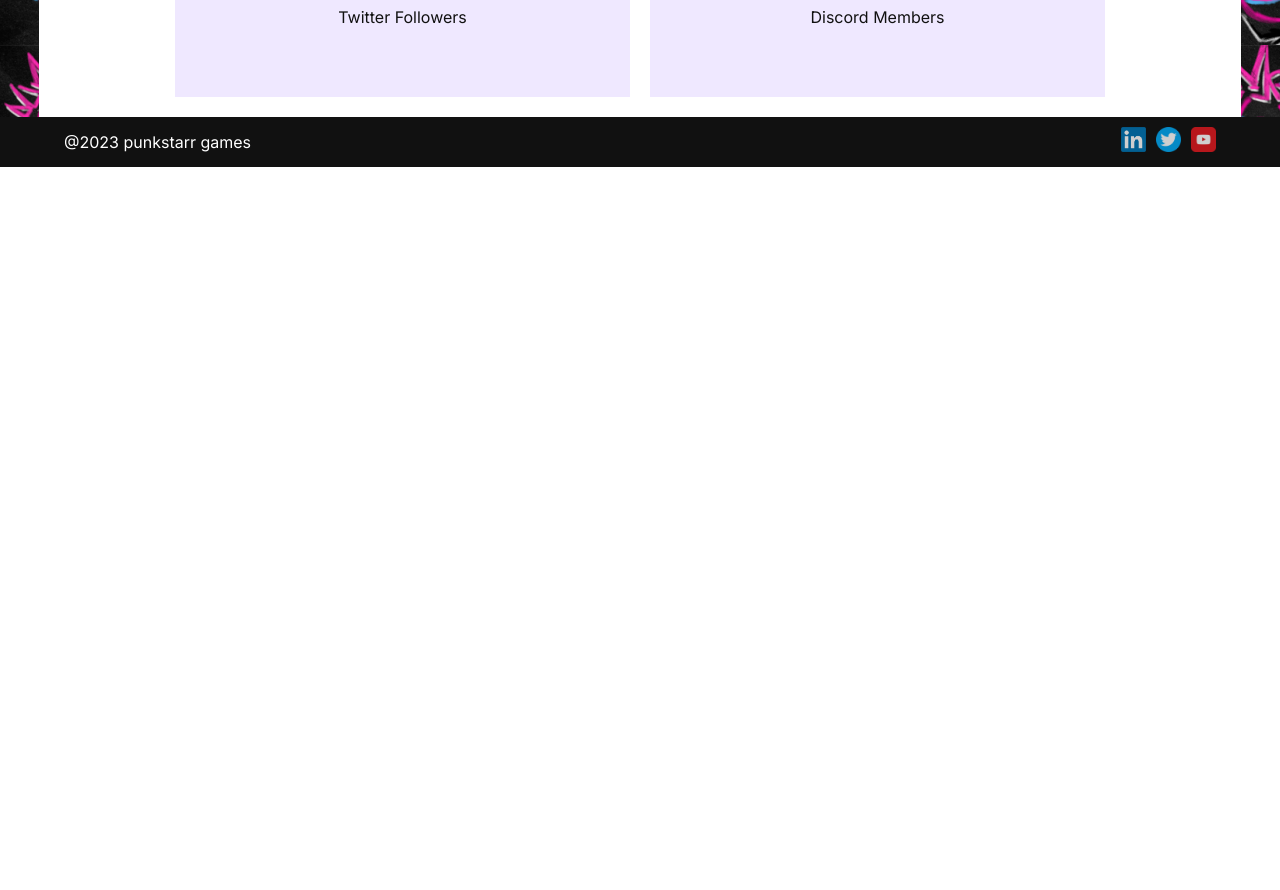
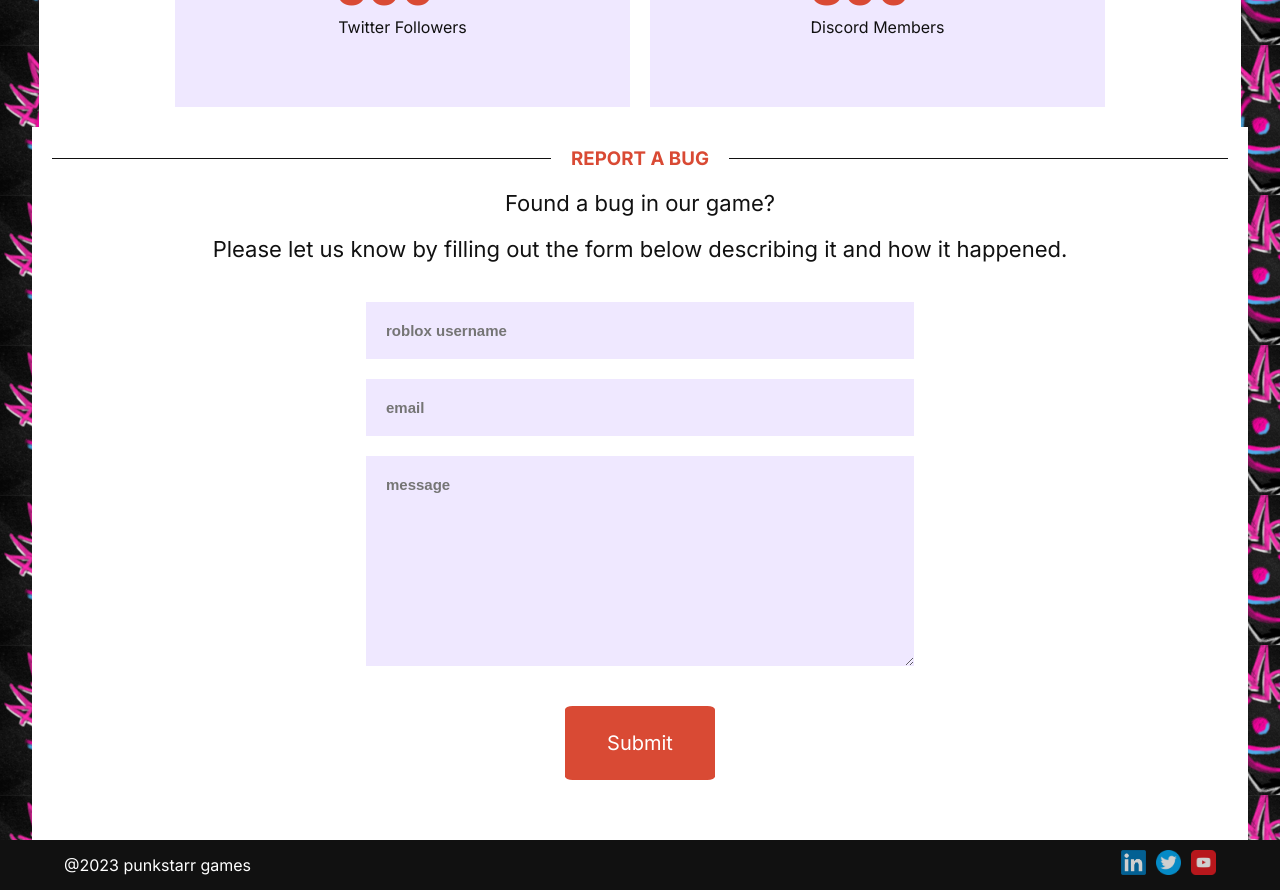
Before and after one commit to sethdylanortiz/punkstarr-gamesite-nextjs, a Next.js app: page / in a window 1280 px wide. Shown: the part 2580-3470 px from the top of the page. Before the commit the page ends 2747 px from the top, so only its background shows below. Built offline with nearby package versions, Linux system fonts and the light colour scheme.

Commit message:
init bug reports feature - todo: add data posting

```diff
--- a/app/page.jsx
+++ b/app/page.jsx
@@ -2,13 +2,16 @@ import Image from 'next/image';
 import Link from 'next/link';
 import React from 'react';
 import styles from './page.module.css';
+import Button from '@/components/button/Button';
 
 /*
 to-do:
 - test against mobile device
-- finish homepage
 - add typescript?
-- run eslint
+- run eslint code quality inspection
+- run e2e testing performance
+- look into making other things be components (------ section headings -----, etc (pass props title))
+- add client side "report bug" feature/functionality
 
 completed:
 - add video
@@ -16,7 +19,6 @@ completed:
 - created aws s3 bucket to hold videos/images media
 - created and connected cloudfront to s3 bucket
 - updated next.config.js for cloudfront integration
-- add client side "report bug" feature/functionality
 */
 
 export default function Home()
@@ -117,8 +119,7 @@ export default function Home()
                             </div>
                         </div>
 
-                        <Link href = "https://www.roblox.com/games/10805907537/SURVIVAL-GAMES-BATTLEPASS" className = {styles.playNowButton}>Play HERE</Link>
-
+                        <Button text = "Play HERE" url = "https://www.roblox.com/games/10805907537/SURVIVAL-GAMES-BATTLEPASS"/>
 
                     </div>
                     {/* END - how to play */}
@@ -163,6 +164,31 @@ export default function Home()
                     </div>
                     {/* END - about us */}
 
+                    {/* section - bug report */}
+                    <div className = {styles.bugReport}>
+                        <div className = {styles.sectionHeading}>
+                            <hr className = {styles.lineSeperator}/>
+                            <h3 className = "redText">REPORT A BUG</h3>
+                            <hr className = {styles.lineSeperator}/>
+                        </div>
+
+                        <p className = {styles.welcomeMsg}> Found a bug in our game? </p>
+                        <p className = {styles.welcomeMsg}> Please let us know by filling out the form below describing it and how it happened.</p>
+
+                        <form className = {styles.form}>
+                            <input type = "text" placeholder = "roblox username" className = {styles.input}/>
+                            <input type = "text" placeholder = "email" className = {styles.input}/>
+                            <textarea className = {styles.textArea} placeholder = "message" cols = "30" rows = "10"></textarea>
+                        </form>
+
+                        {/* move to call/write to aws */}
+                        <Button text = "Submit" url = "#"/>
+                    </div>
+
+
+
+                    {/* END - bug report */}
+
                 </div>
                 {/* END - content container */}
 
--- a/app/page.module.css
+++ b/app/page.module.css
@@ -25,8 +25,8 @@
     /* clear: both;
     display:block; */
     width: 500px;
+    height: 1px;
     background-color: #111;
-    height: 1px;
 }
 
 .container{
@@ -127,18 +127,6 @@
     text-align: right;
 }
 
-.playNowButton{
-    background-color: #d94a34;
-    padding: 20px;
-    color: white;
-    font-size: 20px;
-
-    width: 15%;
-    border-radius: 5%;
-
-    margin-bottom: 40px;
-}
-
 /* about us */
 .aboutUsContainer{
     display: flex;
@@ -193,18 +181,42 @@
 
 }
 
-.discordMembersCardTest{
-    flex: 1;
-    background-image: url("../public/punkstarr_logo.png");
-    background-repeat: repeat;
-
-    filter: blur(3px);
-
-    align-items: center;
-    justify-self: center;
-}
-
 .cardText{
     padding: 70px;
     text-align: center;
 }
+
+/* bug report  */
+.bugReport{
+    display: flex;
+    flex-direction: column;
+    gap: 20px;
+
+    padding: 20px;
+
+    background-color: #fff;
+    align-items: center;
+    justify-self: center;
+
+    text-align: center;
+}
+
+.form{
+    display: flex;
+    flex-direction: column;
+    gap: 20px;
+
+    width: 50%;
+    padding: 20px;
+}
+
+.input, .textArea{
+    background-color: #EFE8FF;
+    padding: 20px;
+    border: none;
+    outline: none;
+
+    font-size: 15px;
+    font-weight: bold;
+    font-family:Arial, Helvetica, sans-serif;
+}
--- /dev/null
+++ b/components/button/Button.jsx
@@ -0,0 +1,13 @@
+import React from 'react';
+import styles from './button.module.css';
+import Link from 'next/link';
+
+const Button = ({text, url}) => {
+    return(
+            <Link href = {url}>
+                <div className = {styles.container}>{text}</div>
+            </Link>
+    )
+}
+
+export default Button
--- /dev/null
+++ b/components/button/button.module.css
@@ -0,0 +1,11 @@
+.container{
+    background-color: #d94a34;
+    padding: 25px;
+    color: white;
+    font-size: 20px;
+
+    width: 150px;
+    border-radius: 5%;
+
+    margin-bottom: 40px;
+}
```
